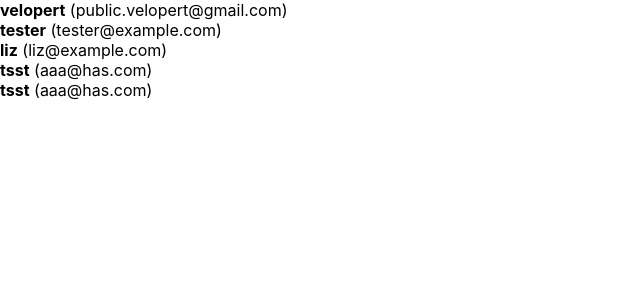
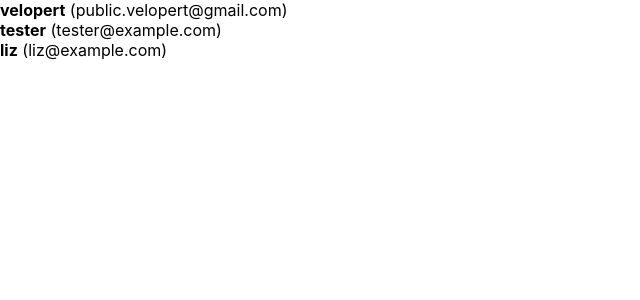
Before and after one commit to Choiss96/Vlpt-React-, a React (Create React App) app in the folder vlpt-react-practice/: page / in a window 1280 px wide. Shown: the top 300 px of the page, without its empty margins (0-640 px from the left). Built offline with nearby package versions, Linux system fonts and the light colour scheme.

Commit message:
App.js change

```diff
--- a/vlpt-react-practice/src/App.js
+++ b/vlpt-react-practice/src/App.js
@@ -19,17 +19,6 @@ function App() {
       username: 'liz',
       email: 'liz@example.com'
     },
-    {
-      id: 4,
-      username: 'tsst',
-      email: 'aaa@has.com'
-    },
-    {
-      id: 5,
-      username: 'tsst',
-      email: 'aaa@has.com',
-      test: 'aaa'
-    }
   ];
   return <UserList users={users} />;
 }
```
